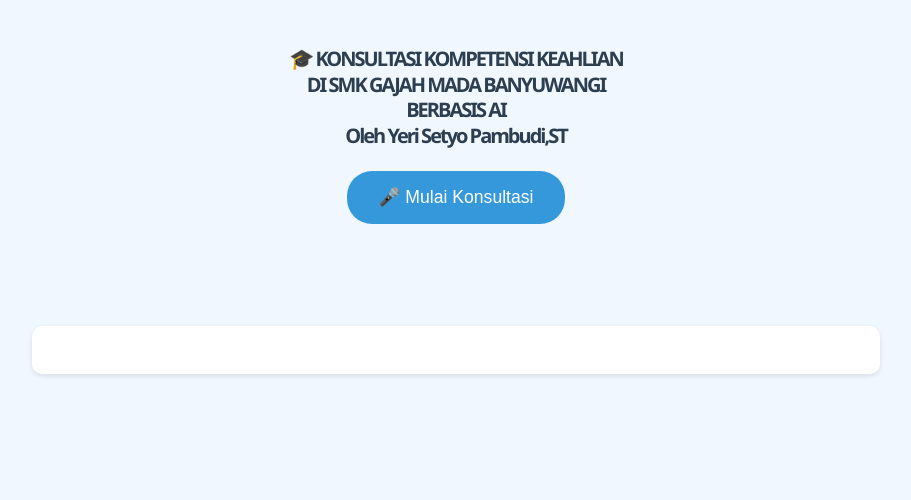
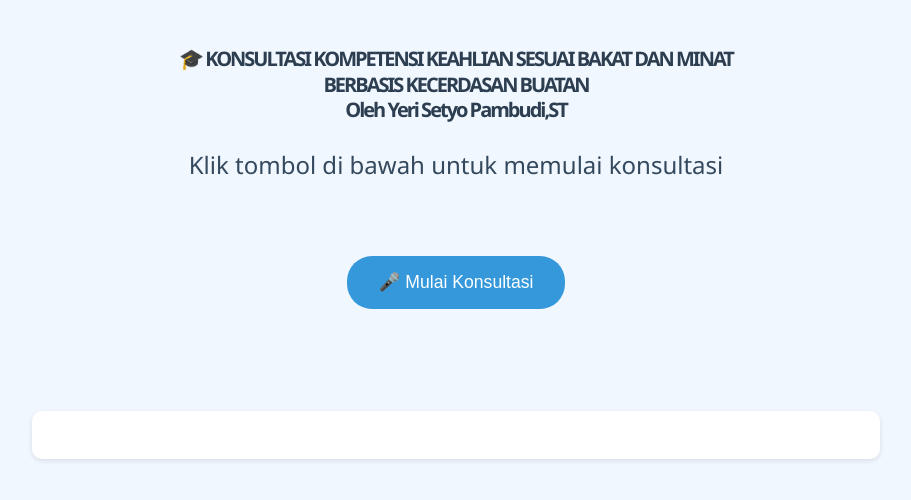
Before and after one commit to smksgajahmadabwi/konsultasi, a plain HTML site: page index.html in a window 1280 px wide. Shown: the whole page, without its empty margins (184-1095 px from the left). Drawn offline with Linux system fonts and the light colour scheme.

Commit message:
Update index.html

```diff
--- a/index.html
+++ b/index.html
@@ -71,10 +71,10 @@
   </style>
 </head>
 <body>
-  <h1>🎓 KONSULTASI KOMPETENSI KEAHLIAN</h1>
-  <h1>DI SMK GAJAH MADA BANYUWANGI</h1>
-  <h1>BERBASIS AI</h1>
+  <h1>🎓 KONSULTASI KOMPETENSI KEAHLIAN SESUAI BAKAT DAN MINAT</h1>
+  <h1>BERBASIS KECERDASAN BUATAN</h1>
   <h1>Oleh Yeri Setyo Pambudi,ST</h1>
+  <div id="question">Klik tombol di bawah untuk memulai konsultasi</div>
   <button onclick="startInterview()">🎤 Mulai Konsultasi</button>
   <div id="transcript"></div>
   <div id="result"></div>
@@ -180,7 +180,7 @@ Berikan rekomendasi dalam format:
           method: 'POST',
           headers: {
             'Content-Type': 'application/json',
-            'Authorization': 'Bearer sk-71a17e361f854529b58b380a203bc02c'
+            'Authorization': 'Bearer sk-c1a17e361f854529b58b380a203bc027'
           },
           body: JSON.stringify({
             model: 'deepseek-chat',
```
